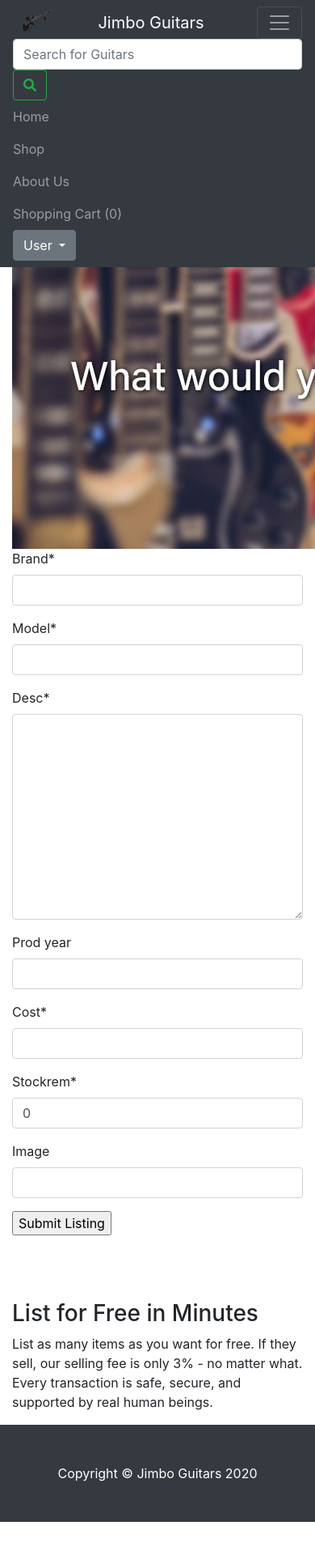
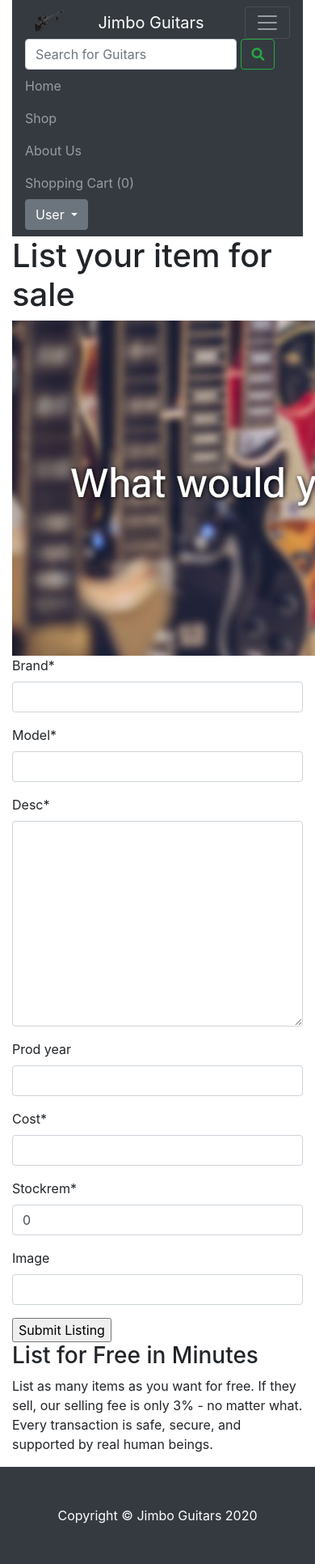
Before and after one commit to papadum-is-nice/TGC_Milestone_Project_4, a Django app: page /create_guitars/ in a window 390 px wide, after a click that opens the changed part; the page is wider, and only the part inside the window is pictured. Shown: that part at 81% size. Before the commit the page ends 1880 px from the top of that part, so only its background shows below. Run offline with Django 3.2, Linux system fonts and the light colour scheme; some libraries are stand-ins or nearby versions.

Commit message:
Styled navbar

```diff
--- a/static/style/styles.css
+++ b/static/style/styles.css
@@ -139,54 +139,24 @@
 
 
 /* Jimbo's*/
-.signup {
-	margin-top: 10rem;
+
+/*navbar*/
+.dropdown-menu a {
+	color: black;
 }
 
-.login {
-	margin-top: 10rem;
-}
-
-.profile {
-	margin-top: 10rem;
-}
-
-.logout {
-	margin-top: 10rem;
-}
-
-.password_reset_form {
-	margin-top: 10rem;
-}
-
-.password_reset_done {
-	margin-top: 10rem;
-}
-
-.showguitar {
-	margin-top: 10rem;
-}
-
-.aboutus {
-	margin-top: 10rem;
-}
-
-.aboutus img {
-	width: 100%;
-}
-
-.sellguitar {
-	margin-top: 10rem;
-}
-
-.sell_cond{
-	margin-top: 5rem;
-}
-
-.cart {
-	margin-top: 10rem;
-}
 
 .cart .card img {
 	width: 50%;
 }
+
+
+
+@media (min-width: 320px) and (max-width: 575px) {
+    .navbar input {
+        width: 80%;
+    }
+    .navbar .search_button {
+    	margin-left: 5px;
+    }
+}
--- a/templates/base.html
+++ b/templates/base.html
@@ -18,7 +18,8 @@
 
 <body>
     <div class="container-fluid">
-  <nav class="navbar navbar-expand-lg navbar-dark bg-dark fixed-top">
+
+  <nav class="navbar navbar-expand-lg navbar-dark bg-dark">
       <img class="nav-item" src="/static/images/JG logo.png" alt="#"></a>
       <a class="navbar-brand" href="{% url 'home' %}">Jimbo Guitars</a>
       <button class="navbar-toggler" type="button" data-toggle="collapse" data-target="#navbarResponsive" aria-controls="navbarResponsive" aria-expanded="false" aria-label="Toggle navigation">
@@ -32,7 +33,7 @@
           <!--</form>-->
           <form method="GET" class="form-inline" action="{% url 'show_guitars' %}">
           <input name="search_terms" class="form-control mr-sm-2" type="search" placeholder="Search for Guitars">
-          <button class="btn btn-outline-success" type="submit"><i class="fas fa-search"></i></button>
+          <button class="btn btn-outline-success search_button" type="submit"><i class="fas fa-search"></i></button>
         </form>
           <li class="nav-item">
             <a class="nav-link" href="{% url 'home' %}">Home</a>
@@ -76,7 +77,7 @@
         </div>
       </div>
   </nav>
-    </div>
+      </div>
 
   <div class='container'>
     {%block content%}{%endblock%}
--- a/templates/index.html
+++ b/templates/index.html
@@ -1,6 +1,6 @@
 {% extends "base.html" %} {% load static %} {% block content %}
 <div class="container-fluid">
-  <hr> {% if messages %}
+   {% if messages %}
   <div class="alert alert-success" role="alert">
     <div>
       {% for message in messages %} {{ message }} {% endfor %}
```
